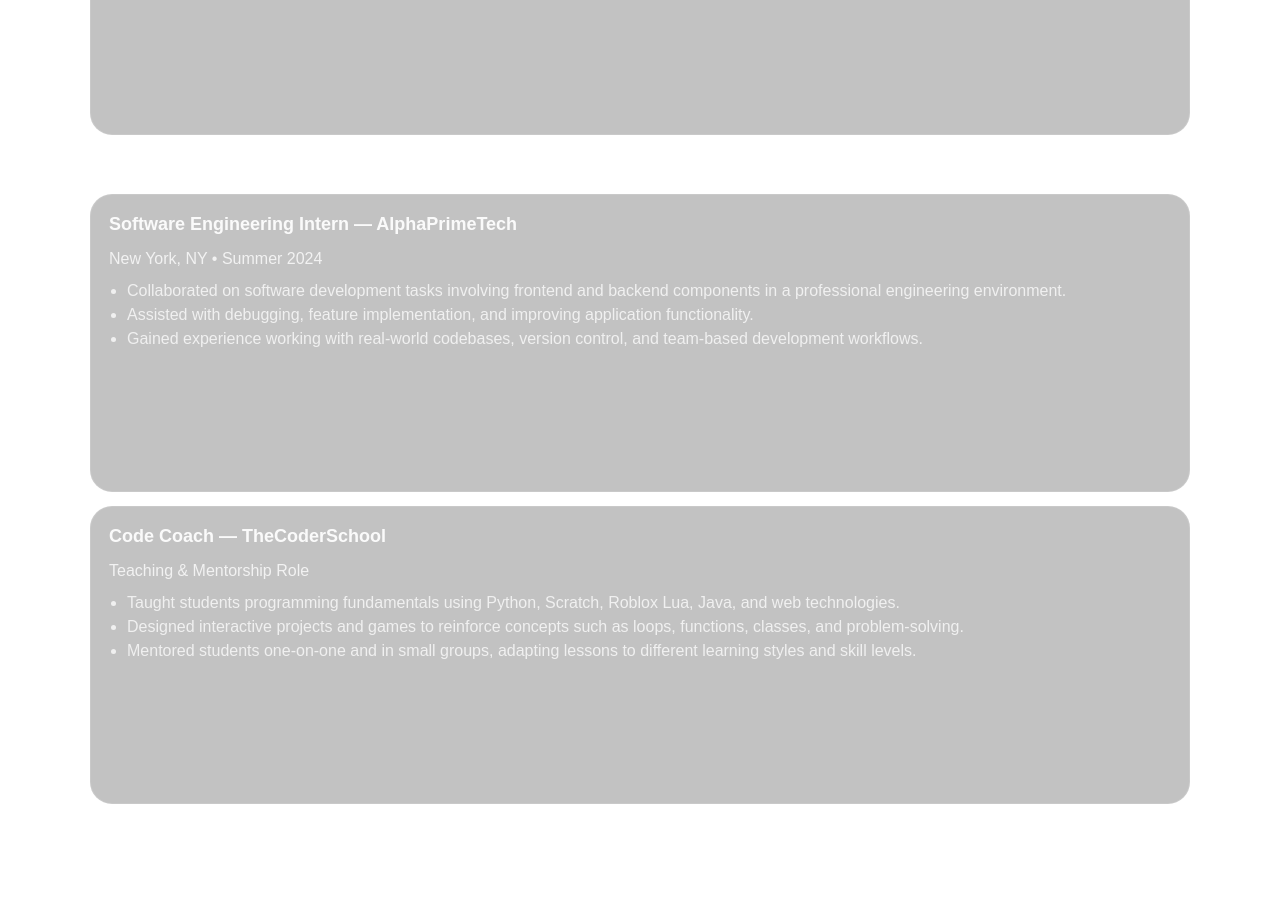
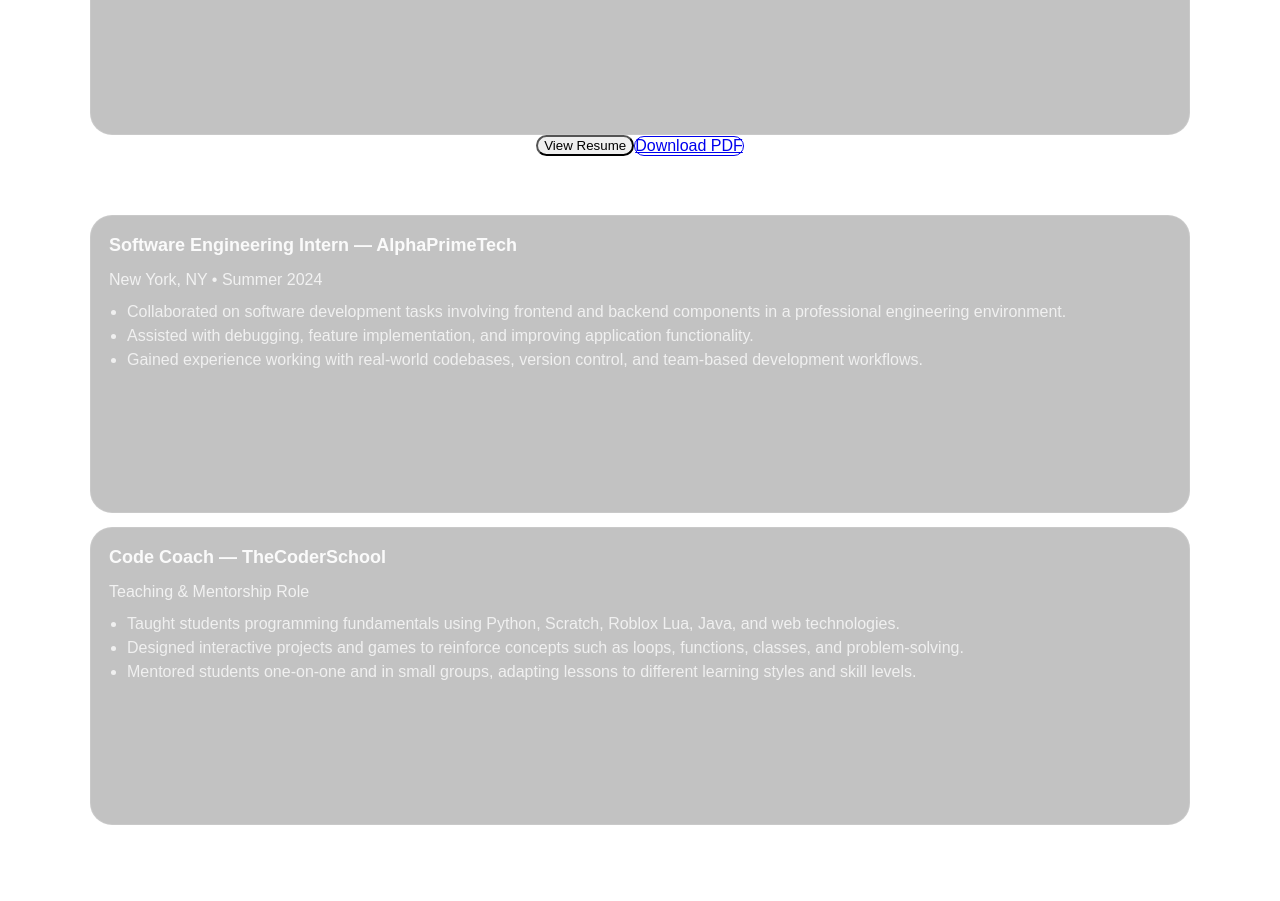
Before and after one commit to Christopher-Marcellus12/Portfolio-, a Next.js app: page / in a window 1280 px wide. Shown: the part 3640-4541 px from the top of the page. Built offline with nearby package versions, Linux system fonts and the light colour scheme.

Commit message:
Center View Resume button and update layout styling

```diff
--- a/app/components/AppleScrollHero.tsx
+++ b/app/components/AppleScrollHero.tsx
@@ -3,6 +3,8 @@
 import { useEffect, useRef } from "react";
 import gsap from "gsap";
 import { ScrollTrigger } from "gsap/ScrollTrigger";
+import ResumeButtons from "./ResumeButtons";
+
 
 export default function AppleScrollHero() {
   const sectionRef = useRef<HTMLElement | null>(null);
@@ -117,6 +119,7 @@ export default function AppleScrollHero() {
           <h2 style={{ margin: 0, fontSize: "clamp(28px, 4.5vw, 56px)", fontWeight: 800 }}>
             Full-Stack Developer
           </h2>
+
           <p style={{ marginTop: 12, opacity: 0.82, lineHeight: 1.6 }}>
             Building clean, modern web apps with strong fundamentals.
           </p>
@@ -189,6 +192,9 @@ export default function AppleScrollHero() {
           Contact
         </a>
       </div>
+      {/* <div className="mt-6">
+        <ResumeButtons />
+      </div> */}
 
       {/* Scroll cue (subtle Apple vibe) */}
       <div
--- /dev/null
+++ b/app/components/ResumeButtons.tsx
@@ -0,0 +1,63 @@
+"use client";
+
+import { useState } from "react";
+import ResumeModal from "./ResumeModal";
+
+export default function ResumeButtons() {
+  const [open, setOpen] = useState(false);
+
+  return (
+    <>
+      <div className="flex gap-3">
+        <div className="flex flex-wrap items-center justify-center gap-3">
+  {/* PRIMARY */}
+  <button
+    onClick={() => setOpen(true)}
+    className="
+      rounded-full
+      bg-white/90
+      px-6 py-2.5
+      text-sm font-medium text-black
+      backdrop-blur
+      transition
+      hover:bg-white
+      active:scale-[0.98]
+    "
+  >
+    View Resume
+  </button>
+
+  {/* SECONDARY */}
+  <a
+    href="/Christopher-Marcellus-Resume.pdf"
+    download
+    className="
+      rounded-full
+      border border-white/20
+      px-6 py-2.5
+      text-sm font-medium text-white/80
+      backdrop-blur
+      transition
+      hover:border-white/40
+      hover:text-white
+      active:scale-[0.98]
+    "
+  >
+    Download PDF
+  </a>
+</div>
+
+
+        {/* <a
+          href="/Christopher-Marcellus-Resume.pdf"
+          download
+          className="rounded-xl px-4 py-2 font-medium shadow-sm hover:opacity-90"
+        >
+          Download
+        </a> */}
+      </div>
+
+      <ResumeModal open={open} onClose={() => setOpen(false)} />
+    </>
+  );
+}
--- /dev/null
+++ b/app/components/ResumeModal.tsx
@@ -0,0 +1,74 @@
+"use client";
+
+import { useEffect, useRef } from "react";
+
+type Props = {
+  open: boolean;
+  onClose: () => void;
+  pdfPath?: string;
+};
+
+export default function ResumeModal({
+  open,
+  onClose,
+  pdfPath = "/Christopher-Marcellus-Resume.pdf",
+}: Props) {
+  const dialogRef = useRef<HTMLDialogElement | null>(null);
+
+  useEffect(() => {
+    const dialog = dialogRef.current;
+    if (!dialog) return;
+
+    if (open && !dialog.open) dialog.showModal();
+    if (!open && dialog.open) dialog.close();
+  }, [open]);
+
+  useEffect(() => {
+    const dialog = dialogRef.current;
+    if (!dialog) return;
+
+    const handleCancel = (e: Event) => {
+      e.preventDefault();
+      onClose();
+    };
+
+    dialog.addEventListener("cancel", handleCancel);
+    return () => dialog.removeEventListener("cancel", handleCancel);
+  }, [onClose]);
+
+  return (
+    <dialog
+      ref={dialogRef}
+      className="w-[min(1000px,92vw)] rounded-2xl p-0 shadow-2xl backdrop:bg-black/60"
+      onClose={onClose}
+    >
+      <div className="flex items-center justify-between border-b px-4 py-3">
+        <div className="font-semibold">Resume</div>
+        <div className="flex items-center gap-2">
+          <a
+            href={pdfPath}
+            target="_blank"
+            rel="noreferrer"
+            className="rounded-lg px-3 py-1.5 text-sm hover:bg-black/5"
+          >
+            Open in new tab
+          </a>
+          <button
+            onClick={onClose}
+            className="rounded-lg px-3 py-1.5 text-sm hover:bg-black/5"
+          >
+            Close
+          </button>
+        </div>
+      </div>
+
+      <div className="h-[80vh] bg-white">
+        <iframe
+          title="Resume PDF"
+          src={pdfPath}
+          className="h-full w-full"
+        />
+      </div>
+    </dialog>
+  );
+}
--- a/app/page.tsx
+++ b/app/page.tsx
@@ -1,3 +1,5 @@
+"use client";
+
 import ParticlesBackground from "./components/ParticlesBackground";
 import {
   FaReact,
@@ -11,11 +13,11 @@ import {
 } from "react-icons/fa";
 import { FaPython, FaJava } from "react-icons/fa";
 import { SiCplusplus } from "react-icons/si";
+import { SiJavascript, SiTypescript, SiMongodb, SiTailwindcss } from "react-icons/si";
+import AppleScrollHero from "./components/AppleScrollHero";
+import ResumeButtons from "./components/ResumeButtons";
 
 
-import { SiJavascript, SiTypescript, SiMongodb, SiTailwindcss } from "react-icons/si";
-
-import AppleScrollHero from "./components/AppleScrollHero";
 
 
 
@@ -75,7 +77,12 @@ export default function Home() {
       <ParticlesBackground />
 
       <main style={styles.page}>
+
         <AppleScrollHero />
+
+           {/* <div className="w-full flex items-center justify-center">
+  <ResumeButtons />
+</div> */}
 
         {/* HERO
         <section style={styles.hero}>
@@ -124,6 +131,9 @@ export default function Home() {
               developer.
             </p>
           </div>
+          <div className="mt-8 flex justify-center">
+  <ResumeButtons />
+</div>
         </section>
 
                 {/* EXPERIENCE */}
```
